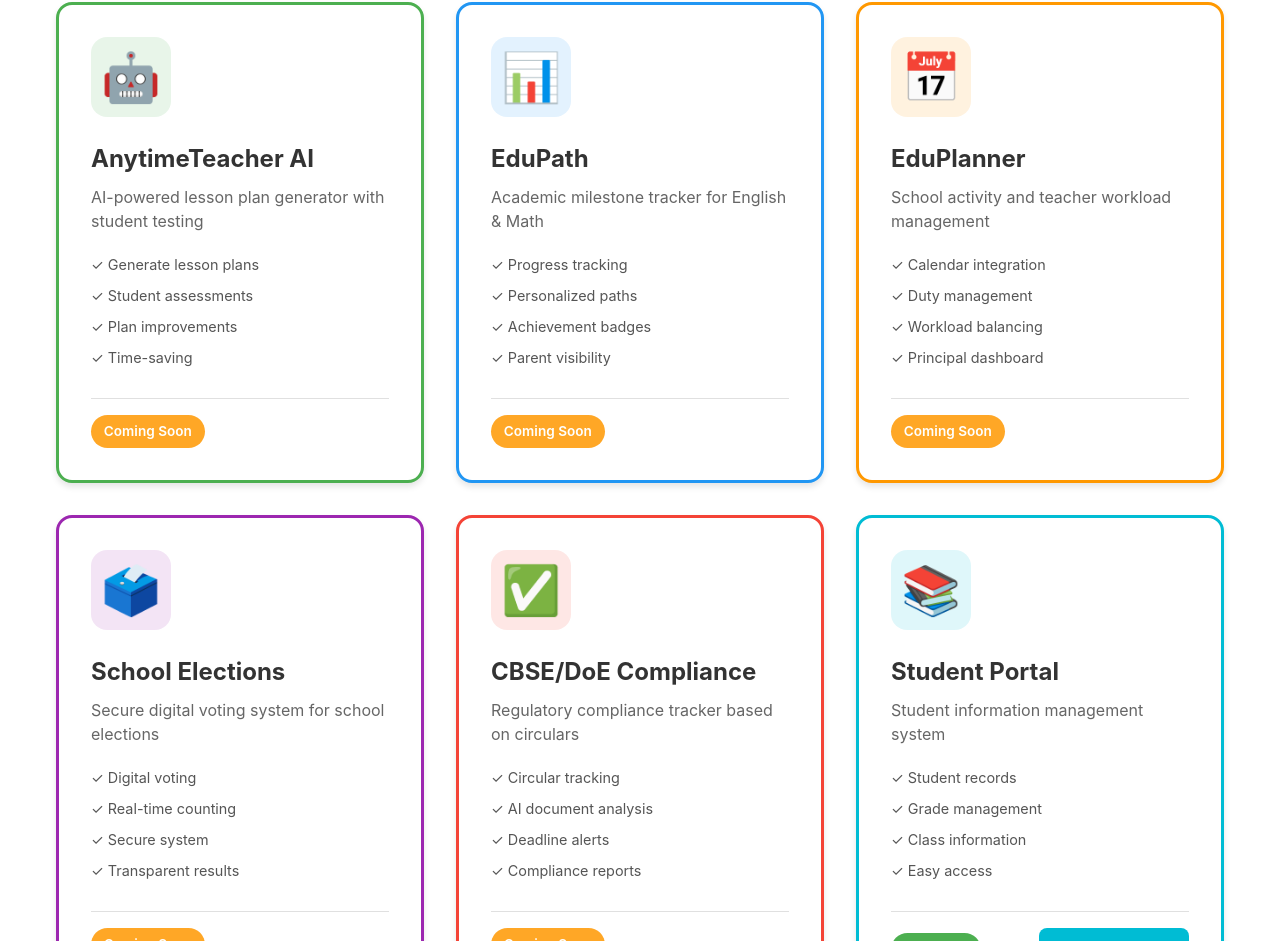
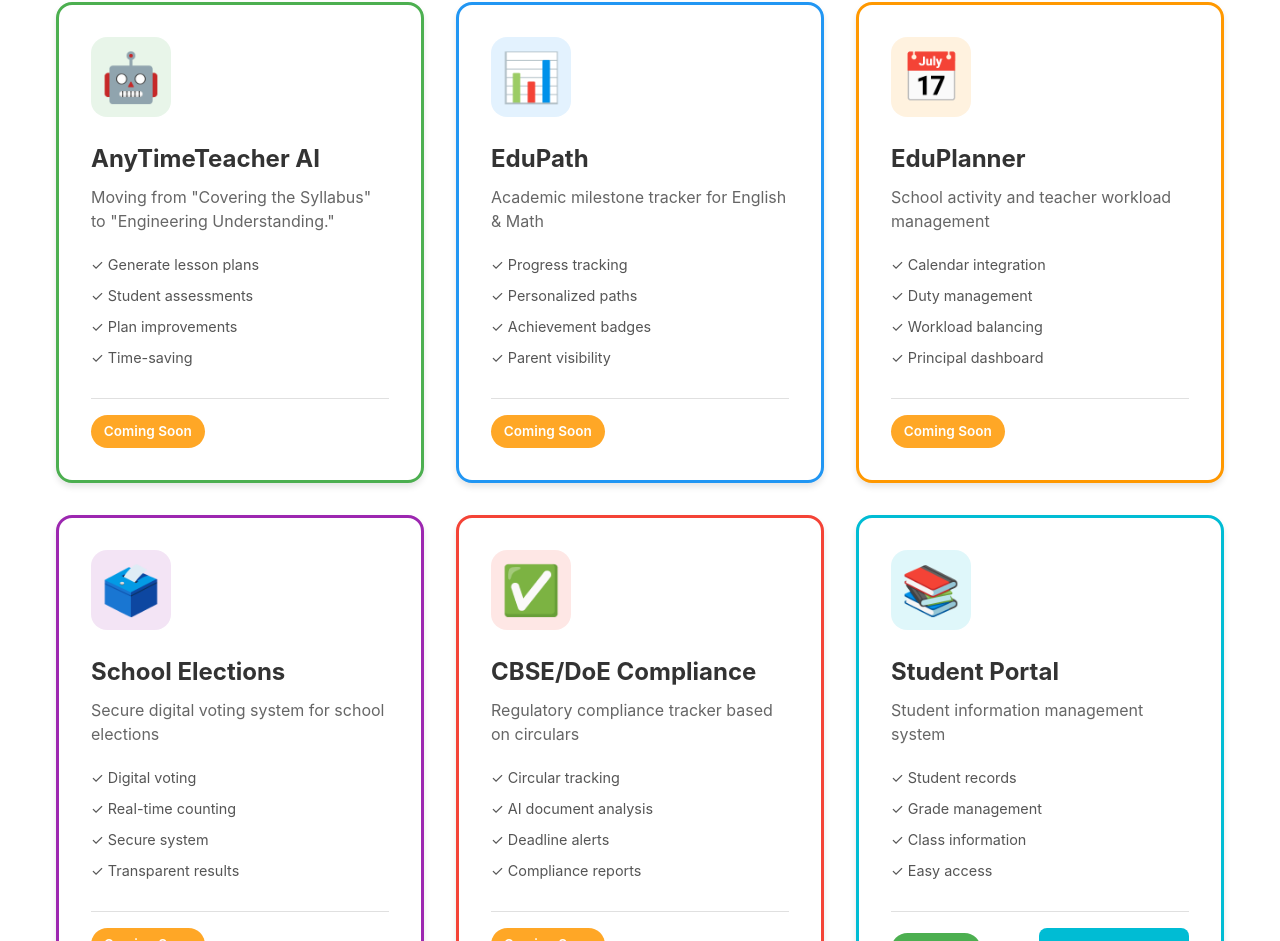
Before and after one commit to DrRajeevTyagi/anytimeteacher-landing, a React (Vite) app: page / in a window 1280 px wide. Shown: the part 789-1730 px from the top of the page. Built offline with nearby package versions, Linux system fonts and the light colour scheme.

Commit message:
Update AnyTimeTeacher AI with new tagline

```diff
--- a/src/App.tsx
+++ b/src/App.tsx
@@ -7,9 +7,9 @@
   const apps = [
     {
       id: 'ai-tutor',
-      name: 'AnytimeTeacher AI',
+      name: 'AnyTimeTeacher AI',
       icon: '🤖',
-      description: 'AI-powered lesson plan generator with student testing',
+      description: 'Moving from "Covering the Syllabus" to "Engineering Understanding."',
       features: ['Generate lesson plans', 'Student assessments', 'Plan improvements', 'Time-saving'],
       url: 'https://ai.anytimeteacher.com',
       status: 'Coming Soon',
```
